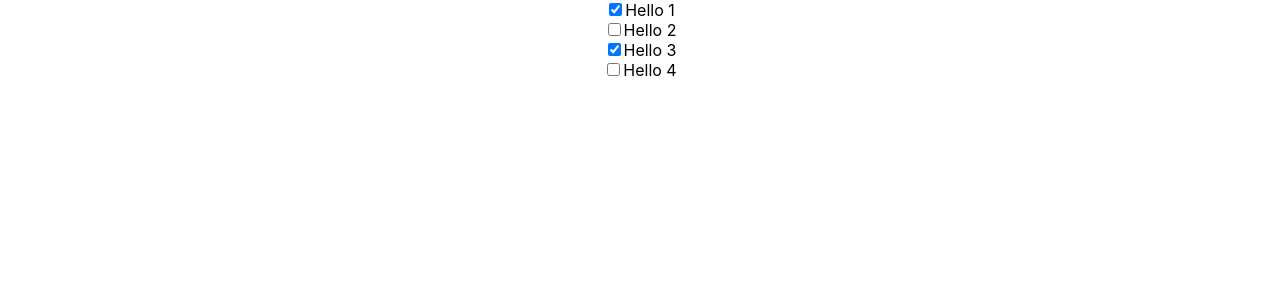
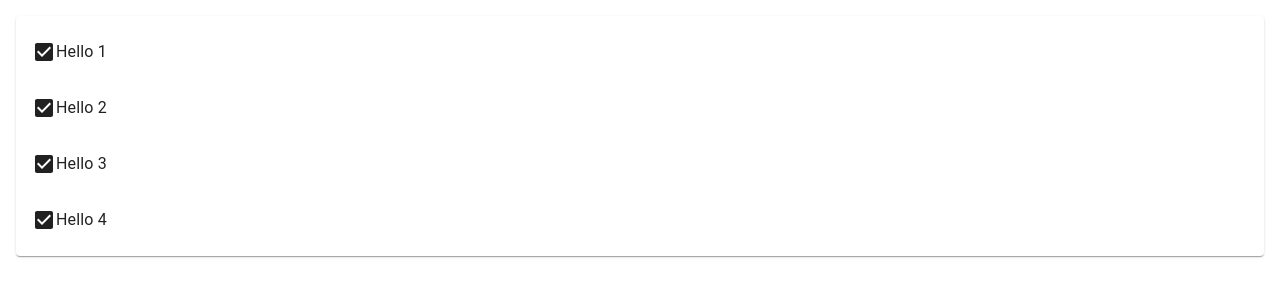
Before and after one commit to BearWithpy/Webkit640_Todo.v2_Front, a React (Create React App) app: page / in a window 1280 px wide. Shown: the top 300 px of the page. Built offline with nearby package versions, Linux system fonts and the light colour scheme.

Commit message:
9. React에서 리스트 렌더링하기 2 - 체크박스 미작동

```diff
--- a/src/App.js
+++ b/src/App.js
@@ -4,6 +4,7 @@
 import React, { Component } from "react"
 import Hello from "./Hello"
 import Todo from "./Todo"
+import { List, Paper } from "@material-ui/core"
 
 class App extends Component {
     constructor(props) {
@@ -19,9 +20,15 @@
     }
 
     render() {
-        var todoItems = this.state.items.map((item, idx) => (
-            <Todo item={item} key={item.id} />
-        ))
+        var todoItems = this.state.items.length > 0 && (
+            <Paper style={{ margin: 16 }}>
+                <List>
+                    {this.state.items.map((item, idx) => (
+                        <Todo item={item} key={item.id} />
+                    ))}
+                </List>
+            </Paper>
+        )
         return <div className="App">{todoItems}</div>
     }
 }
--- a/src/Todo.js
+++ b/src/Todo.js
@@ -1,3 +1,5 @@
+import { InputBase, ListItem, ListItemText } from "@material-ui/core"
+import { CheckBox } from "@material-ui/icons"
 import React, { Component } from "react"
 
 class Todo extends Component {
@@ -8,16 +10,22 @@
         }
     }
     render() {
+        const item = this.state.item
         return (
-            <div className="Todo">
-                <input
-                    type="checkbox"
-                    id={this.state.item.id}
-                    name={this.state.item.id}
-                    checked={this.state.item.done}
-                />
-                <label for={this.state.item.id}>{this.state.item.title}</label>
-            </div>
+            <ListItem>
+                <CheckBox checked={item.done} />
+                <ListItemText>
+                    <InputBase
+                        inputProps={{ "aria-label": "naked" }}
+                        type="text"
+                        id={item.id}
+                        name={item.id}
+                        value={item.title}
+                        multiline={true}
+                        fullWidth={true}
+                    />
+                </ListItemText>
+            </ListItem>
         )
     }
 }
```
